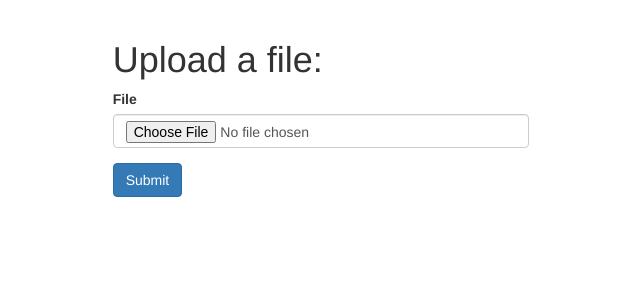
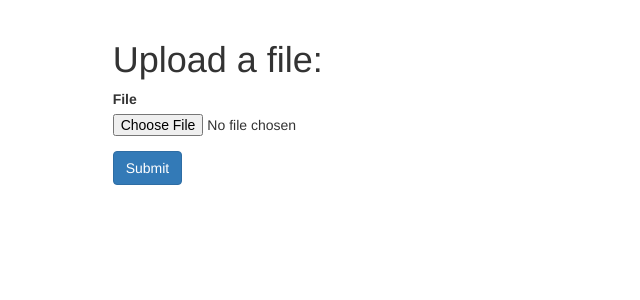
Before and after one commit to lambdaclass/web_prophet, a Flask app: page / in a window 1280 px wide. Shown: the part 72-372 px from the top of the page, without its empty margins (319-959 px from the left). Run offline with Flask 2, Linux system fonts and the light colour scheme; some libraries are stand-ins or nearby versions.

Commit message:
fix form display

```diff
--- a/app.py
+++ b/app.py
@@ -11,14 +11,11 @@ APP_DIR = os.path.dirname(os.path.realpath(__name__))
 
 app = Flask(__name__)
 Bootstrap(app)
-
-def main(app):
-    app.secret_key = b'_5#y2L"F4Q8z\n\xec]/'
-    app.config['UPLOAD_FOLDER'] = UPLOAD_FOLDER
-    app.run(debug=True)
+app.secret_key = b'_5#y2L"F4Q8z\n\xec]/'
+app.config['UPLOAD_FOLDER'] = UPLOAD_FOLDER
 
 if __name__ == '__main__':
-    main(app)
+    app.run(debug=True)
 
 def allowed_file(filename):
     return '.' in filename and filename.rsplit('.', 1)[1].lower() in ALLOWED_EXTENSIONS
@@ -28,7 +25,6 @@ def put_flash(validations):
         flash('File Uploaded', 'success')
     else:
         [flash(err, 'danger') for err in validations]
-
 
 @app.route('/', methods=['GET', 'POST'])
 def index():
--- a/templates/index.html
+++ b/templates/index.html
@@ -18,10 +18,10 @@
     <div class="col-xs-6 col-md-4">
         <div class="row">
             <h1>Upload a file:</h1>
-            <form id="file_upload" method="POST" enctype=multipart/form-data action="{{ url_for('index') }}">
+            <form class="form" id="file_upload" method="POST" enctype=multipart/form-data action="{{ url_for('index') }}">
                 <div class="file-form form-group">
                     <label for="file_upload_field">File</label>
-                    <input class="form-control" placeholder="Excel or CSV file" type="file" name="upload" id="file_upload_field">
+                    <input class="" placeholder="Excel or CSV file" type="file" name="upload" id="file_upload_field">
                 </div>
                 <button type="submit" class="btn btn-primary">Submit</button>
             </form>
```
Also changed, not shown: README.md.
